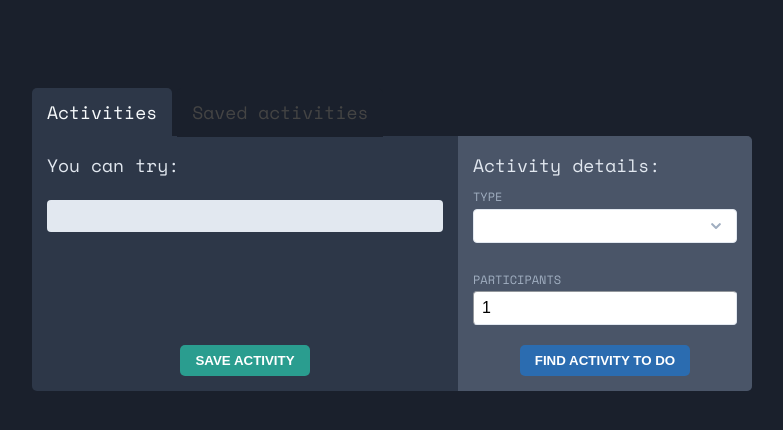
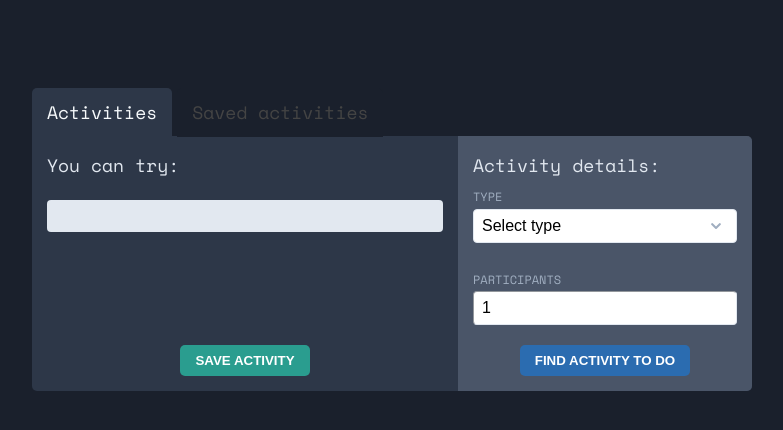
Before and after one commit to dev-tvo/are-you-bored, a PHP site: page / in a window 1280 px wide. Shown: the top 430 px of the page, without its empty margins (248-1031 px from the left). Run offline with PHP 8.4, Linux system fonts and the light colour scheme.

Commit message:
fixed type

```diff
--- a/index.html
+++ b/index.html
@@ -29,7 +29,8 @@
                 <div class="activity">
                     <div class="activity-main">
                         <p>You can try:</p>
-                        <div class="actual-activity">
+                        <div class="actual-activity" :class="{ error: activities.error }">
+                            {{ activities.error }}
                             {{ activities.activity }}
                         </div>
                     </div>
@@ -42,7 +43,8 @@
 
                     <fieldset>
                         <label for="type">Type</label>
-                        <select name="type" id="type" v-model="activities.type">
+                        <select name="type" id="type" v-model="activityType">
+                            <option value="" disabled>Select type</option>
                             <option value="education">Education</option>
                             <option value="recreational">Recreational</option>
                             <option value="social">Social</option>
--- a/main.js
+++ b/main.js
@@ -7,6 +7,7 @@ window.onload = function () {
                 participantsAmount: '1',
                 savedActivities: [],
                 storagedActivities: [],
+                activityType: ''
             }
         },
         delimiters: ['{{', '}}'],
@@ -14,20 +15,12 @@ window.onload = function () {
         watch: {},
         methods: {
             findActivity: function (type) {
-                if (type == '' || type == undefined) {
-                    type = this.activities.type;
-                    fetch(`https://www.boredapi.com/api/activity?participants=${this.participantsAmount}&type=${type}`)
-                        .then(response => response.json())
-                        .then(response => {
-                            this.activities = response;
-                        })
-                } else {
-                    fetch(`https://www.boredapi.com/api/activity?participants=${this.participantsAmount}&type=${type}`)
-                        .then(response => response.json())
-                        .then(response => {
-                            this.activities = response;
-                        })
-                }
+                fetch(`https://www.boredapi.com/api/activity?participants=${this.participantsAmount}&type=${this.activityType}`)
+                    .then(response => response.json())
+                    .then(response => {
+                        this.activities = response;
+                        this.activityType = response.type;
+                    })
             },
             saveActivity: function () {
                 this.savedActivities.push(this.activities);
--- a/style.css
+++ b/style.css
@@ -85,6 +85,11 @@ p {
     padding: 1rem;
     border-radius: 0.25rem;
     margin-top: 20px;
+}
+
+.actual-activity.error {
+    background-color: #e63946;
+    color: #e2e8f0;
 }
 
 .activity-details {
```
